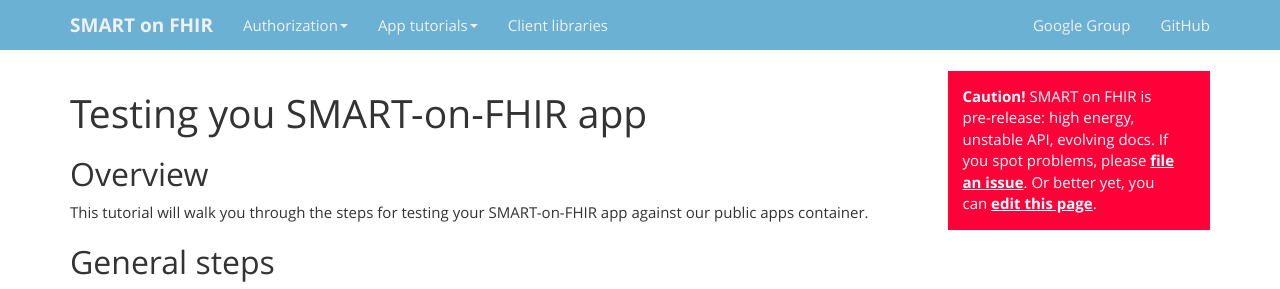
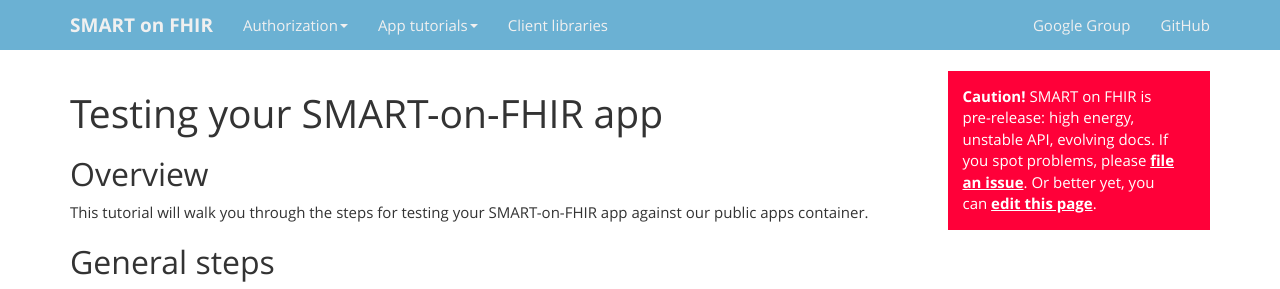
Before and after one commit to smart-on-fhir/smart-on-fhir.github.io, a Jekyll site: the page built from tutorials/testing/index.md, in a window 1280 px wide. Shown: the top 289 px of the page. Built offline with Jekyll 4.4.1, drawn with Linux system fonts in a browser that asks for light colours; Markdown is read by kramdown in place of the engine named in the settings.

Commit message:
Update index.md

```diff
--- a/tutorials/testing/index.md
+++ b/tutorials/testing/index.md
@@ -3,7 +3,7 @@
 title: SMART on FHIR -- Tutorials -- Testing
 ---
 
-# Testing you SMART-on-FHIR app
+# Testing your SMART-on-FHIR app
 
 ## Overview
 
```
